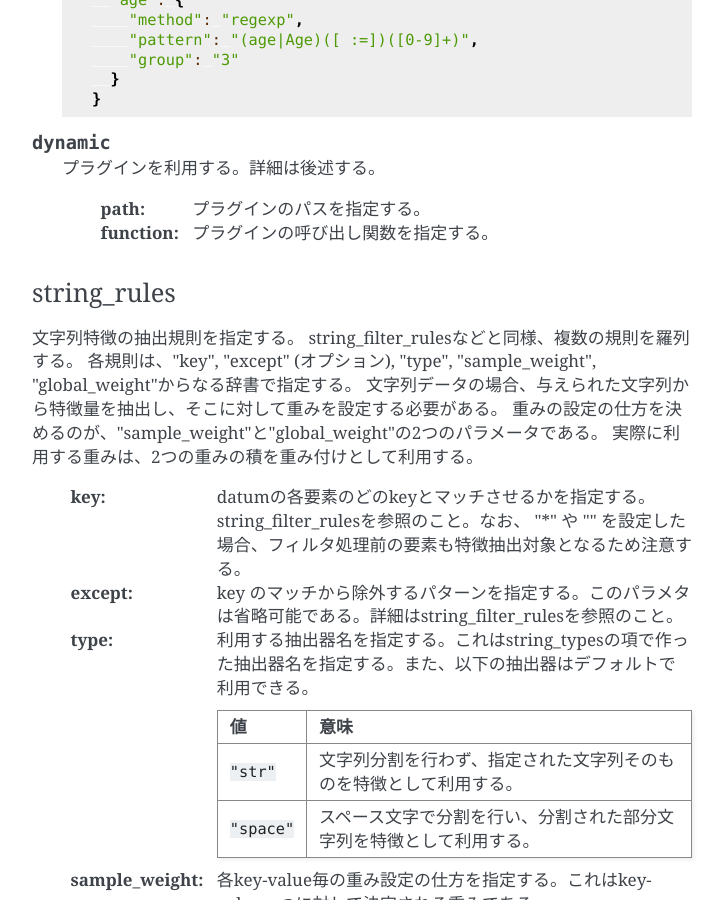
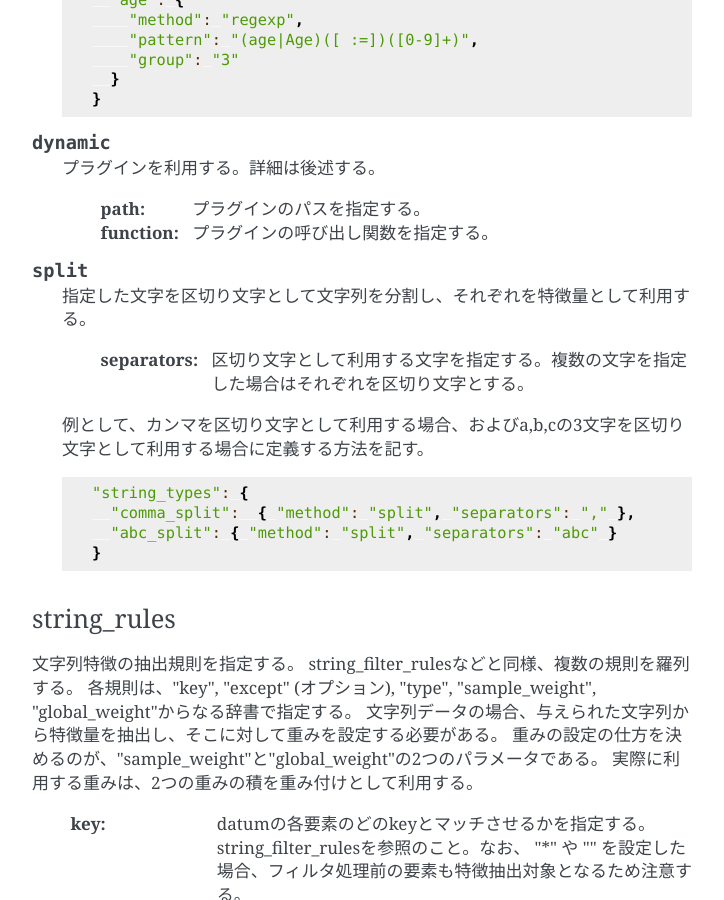
Before and after one commit to jubatus/website, a Sphinx documentation site: the page built from source/ja/fv_convert.rst, in a window 1280 px wide and 900 px high, scrolled down 11508 px. Shown: the whole window, without its empty margins (388-1112 px from the left). Built offline with Sphinx 7.4.7, drawn with Linux system fonts in a browser that asks for light colours; the version number could not be read and is left out.

Commit message:
add the description of char_splitter .

```diff
--- a/source/ja/fv_convert.rst
+++ b/source/ja/fv_convert.rst
@@ -489,6 +489,22 @@ string_filter_typesなどと同様、<抽出器名>:<引数> からなる辞書
   :path:      プラグインのパスを指定する。
   :function:  プラグインの呼び出し関数を指定する。
 
+.. describe:: split
+
+ 指定した文字を区切り文字として文字列を分割し、それぞれを特徴量として利用する。
+
+  :separators:  区切り文字として利用する文字を指定する。複数の文字を指定した場合はそれぞれを区切り文字とする。
+
+ 例として、カンマを区切り文字として利用する場合、およびa,b,cの3文字を区切り文字として利用する場合に定義する方法を記す。
+
+ .. code-block:: js
+
+      "string_types": {
+        "comma_split":  { "method": "split", "separators": "," },
+        "abc_split": { "method": "split", "separators": "abc" }
+      }
+
+
 string_rules
 ~~~~~~~~~~~~
 
```
Also changed, not shown: source/en/fv_convert.rst (+15 -0 lines).
